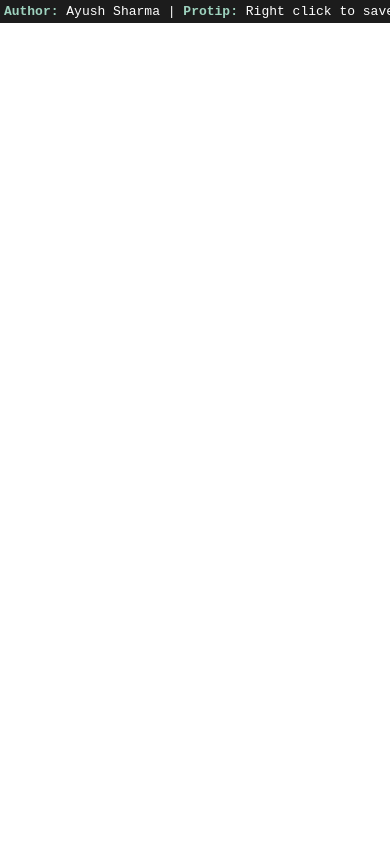
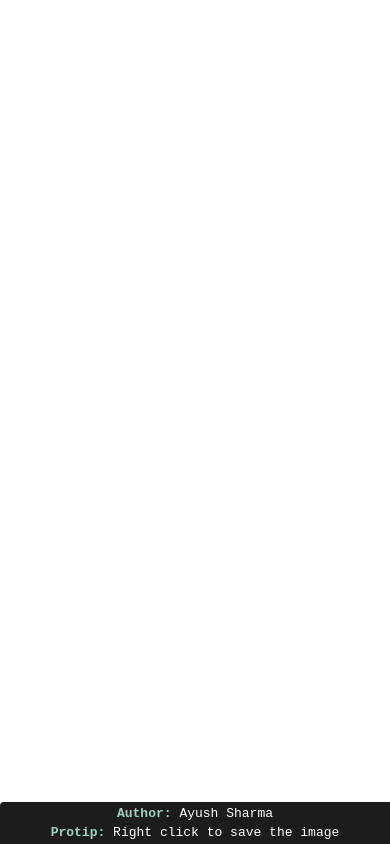
Before and after one commit to belphegor-s/fractal-gen, a website: page index.html in a window 390 px wide. Drawn offline with Linux system fonts and the light colour scheme.

Commit message:
style(info): author info & protip position

```diff
--- a/index.html
+++ b/index.html
@@ -15,34 +15,54 @@
                 height: 100dvh;
             }
 
-            .protip {
-                width: max-content;
+            .author, .protip {
                 position: fixed;
                 background-color: #1c1c1c;
                 padding: .3em;
-                border-radius: 0 0 .3em 0;
-                top: 0;
-                left: 0;
+                border-radius: .3em 0 0 0;
+                bottom: 0;
+                right: 0;
                 color: #fff;
             }
 
-            .protip b {
+            .author, .protip b {
                 color: #9ED2BE;
             }
 
-            .protip a {
+            .author {
+                left: 0;
+                right: unset;
+            }
+
+            .author a {
                 text-decoration: none;
                 color: #fff;
                 transition: color .2s ease-in-out;
             }
 
-            .protip a:hover {
+            .author a:hover {
                 color: #0084ff;
+            }
+
+            @media (max-width: 576px) {
+                .author {
+                    bottom: 1.5em;
+                    right: 0;
+                    text-align: center;
+                }
+
+                .protip {
+                    left: 0;
+                    text-align: center;
+                }
             }
           </style>
     </head>
     <body>
         <canvas id="webgl-canvas"></canvas>
-        <div class="protip"><b>Author:</b> <a href="https://ayushsharma.me" target="_blank" rel="noreferrer noopener">Ayush Sharma</a> <span> | </span> <b>Protip:</b> <span>Right click to save the image</span></div>
+        <div class="author">
+            <b>Author:</b> <a href="https://ayushsharma.me" target="_blank" rel="noreferrer noopener">Ayush Sharma</a>
+        </div>
+        <div class="protip"><b>Protip:</b> <span>Right click to save the image</span></div>
     </body>
 </html>
```
